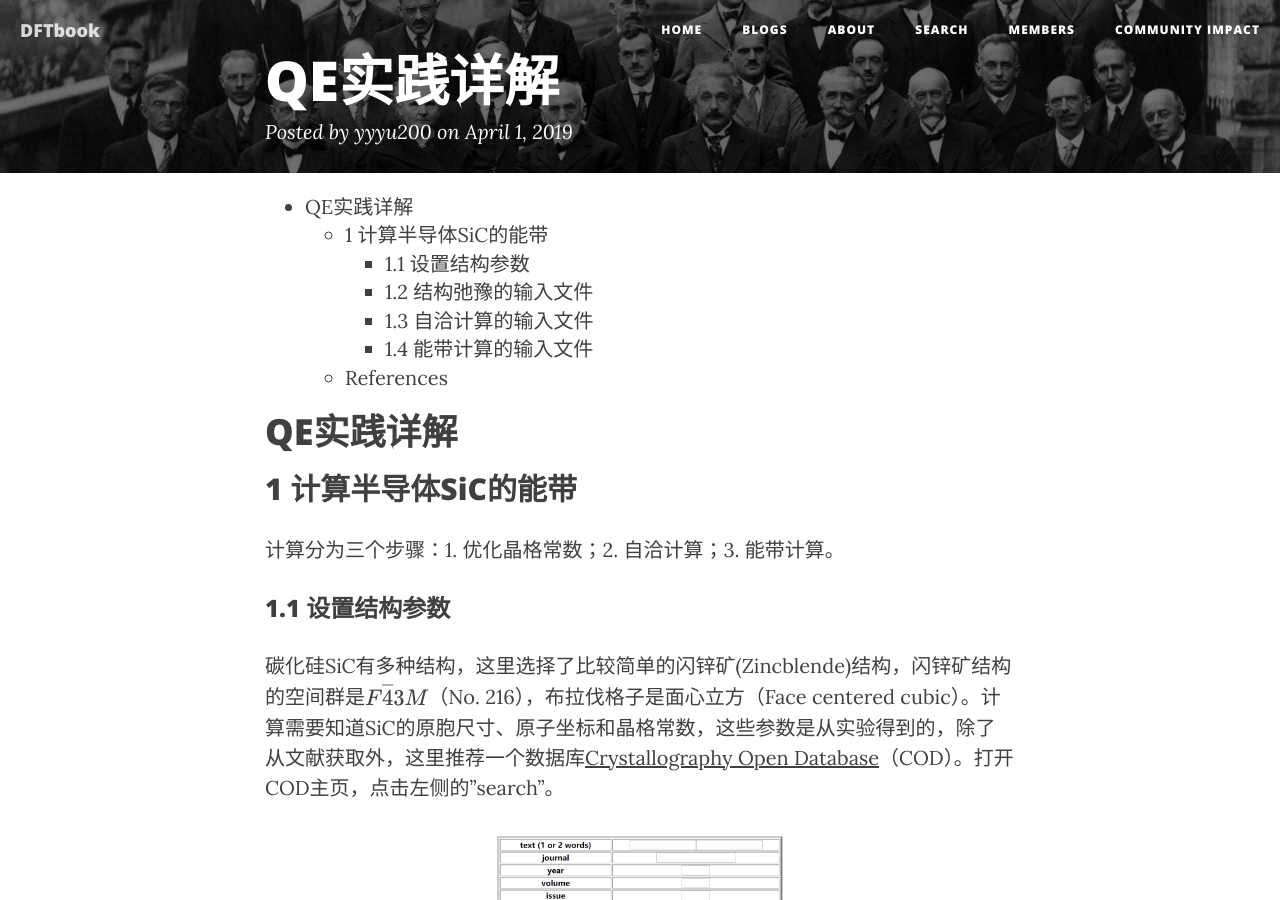
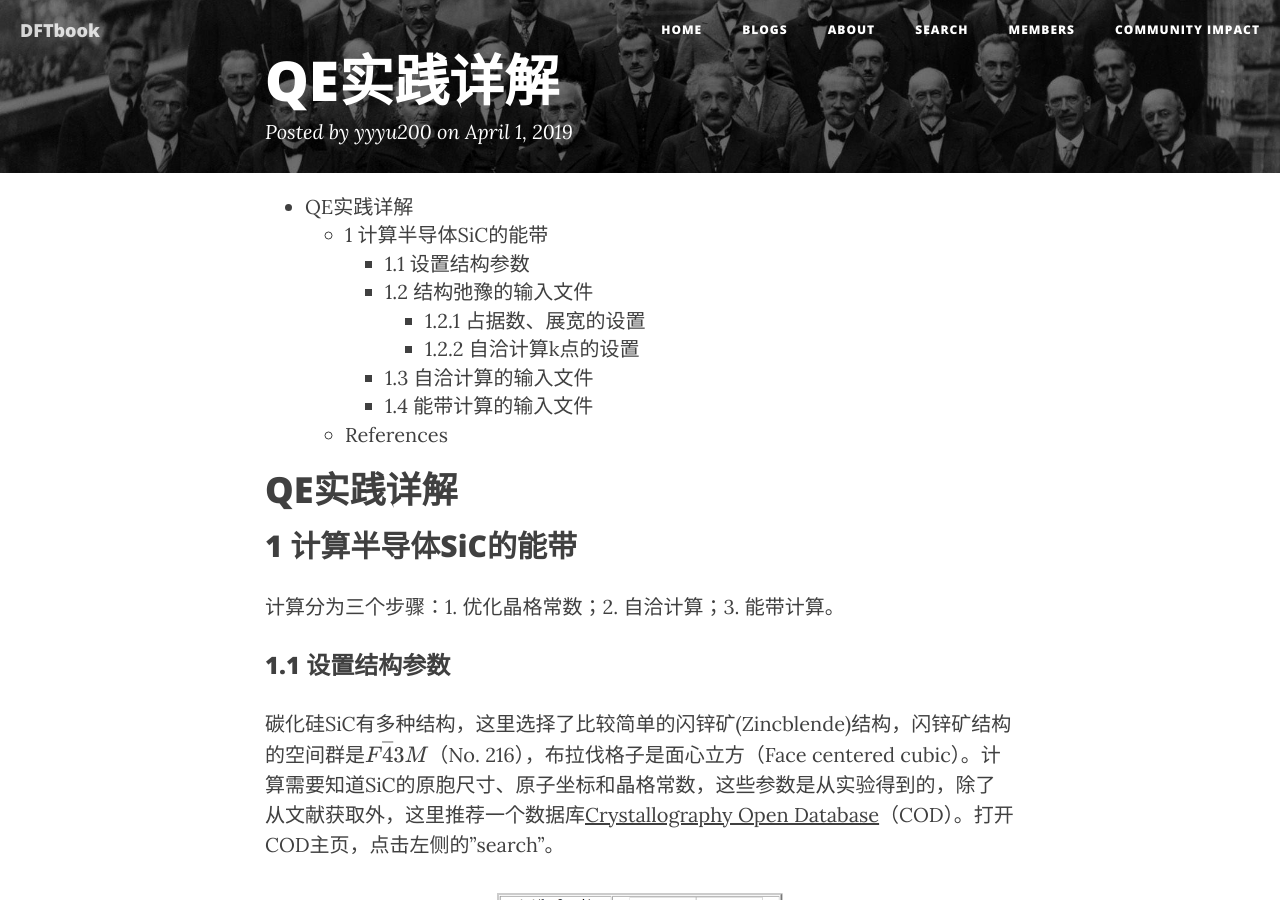
Before and after one commit to yyyu200/DFTbook, a Jekyll site: the page built from _posts/2019-04-01-HandsOn.md, in a window 1280 px wide and 900 px high. Built offline with Jekyll 4.4.1, drawn with Linux system fonts in a browser that asks for light colours; nearby versions of some CDN libraries; formulas are drawn with MathJax 3; comment, search, counter and statistics services are not loaded; some of the changed text lies outside the part shown.

Commit message:
modify at20190416-09:37:41-aliyun

````diff
--- a/_posts/2019-04-01-HandsOn.md
+++ b/_posts/2019-04-01-HandsOn.md
@@ -92,6 +92,8 @@
 
 pw.x的初始晶体结构及晶格参数是实验值，但是，为了后续可能的超胞计算需要通过力的弛豫（relax）得到理论值（如果只计算体材料能带，而所关心的问题只限于电子性质而无关晶格，使用实验值也是可以的）。这里的CELL_PARAMETER用了常见的方式，与上一节从cif获得的原胞等价。
 
+结构弛豫的输入文件如下：
+
 ```
 &CONTROL
     calculation='vc-relax', disk_io='low', prefix='pwscf',
@@ -156,6 +158,11 @@
 C        0.250000000   0.250000000   0.250000000
 End final coordinates
 ```
+
+#### 1.2.1 占据数、展宽的设置
+
+
+#### 1.2.2 自洽计算k点的设置
 
 ### 1.3 自洽计算的输入文件
 由于pw.x约定在同一目录下运行vc-relax和relax计算后的scf或bands计算会读取弛豫后的结构。所以，将calculation='vc-relax'改成calculation='scf'，其他部分与上一步输入文件相同。另外，vc-relax和relax计算最后一步包含了最终结构的scf计算，所以这里省去这一步骤。
````
